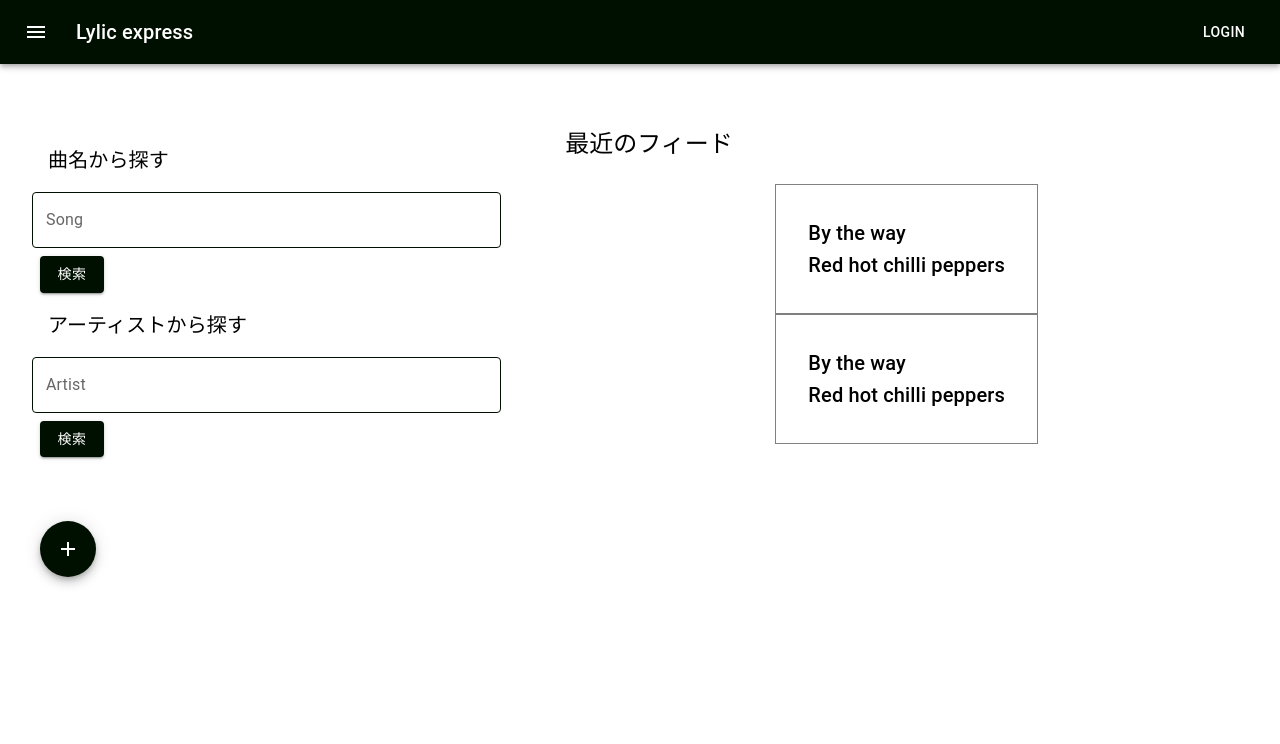
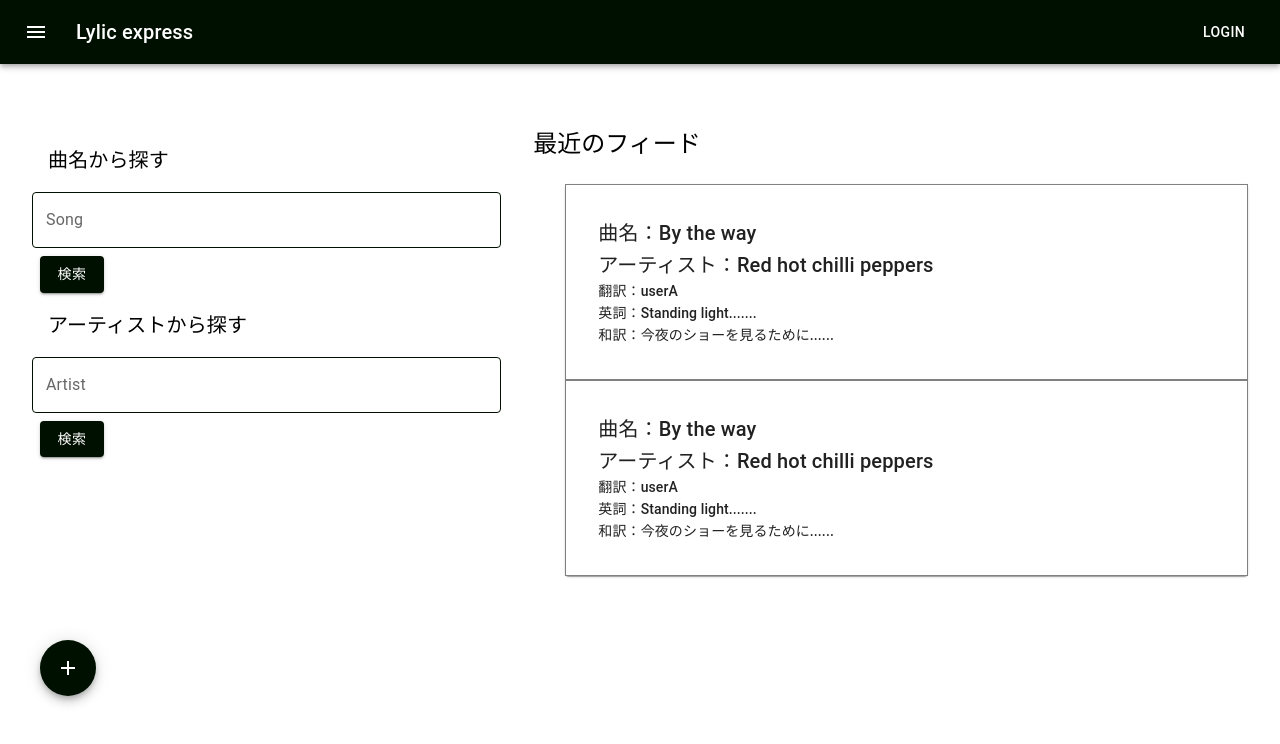
Before and after one commit to Kohsaku/lylics-expression-app, a React (Create React App) app: page / in a window 1280 px wide. Shown: the top 744 px of the page. Built offline with nearby package versions, Linux system fonts and the light colour scheme.

Commit message:
edit currentfeed component

```diff
--- a/src/components/CurrentFeed.tsx
+++ b/src/components/CurrentFeed.tsx
@@ -1,5 +1,5 @@
 import React, { useState } from "react";
-import { Box, Grid, Typography } from "@mui/material";
+import { Box, Grid, Typography, Paper, ButtonBase } from "@mui/material";
 
 const CurrentFeed: React.FC = () => {
   const [testData, setTestData] = useState([
@@ -19,29 +19,43 @@ const CurrentFeed: React.FC = () => {
     },
   ]);
   return (
+    <Box sx={{ my: 8 }}>
+      <Typography variant="h5">最近のフィード</Typography>
       <Box
         sx={{
-        my: 8,
           mx: 4,
           display: "flex",
-        flexDirection: "column",
         }}
       >
-      <Typography variant="h5">最近のフィード</Typography>
-      <Grid
-        container
-        flexDirection="column"
-        sx={{ mt: 3, alignItems: "center" }}
-      >
+        <Grid container xs={12} sx={{ mt: 3 }}>
+          <Paper sx={{ width: "100%" }}>
             {testData.map((data) => (
               <Grid item>
-            <Box p={4} sx={{ border: "1px solid grey" }}>
-              <Typography variant="h6">{data.song}</Typography>
-              <Typography variant="h6">{data.artist}</Typography>
+                <ButtonBase sx={{ width: "100%" }}>
+                  <Box
+                    p={4}
+                    sx={{
+                      border: "1px solid gray",
+                      width: "100%",
+                      textAlign: "left",
+                    }}
+                  >
+                    <Typography variant="h6">曲名：{data.song}</Typography>
+                    <Typography variant="h6">
+                      アーティスト：{data.artist}
+                    </Typography>
+                    <Typography variant="subtitle2">
+                      翻訳：{data.translater}
+                    </Typography>
+                    <Typography variant="subtitle2">英詞：{data.wm}</Typography>
+                    <Typography variant="subtitle2">和訳：{data.jm}</Typography>
                   </Box>
+                </ButtonBase>
               </Grid>
             ))}
+          </Paper>
         </Grid>
+      </Box>
     </Box>
   );
 };
```
Lines whose indentation alone changed are shown as unchanged.
